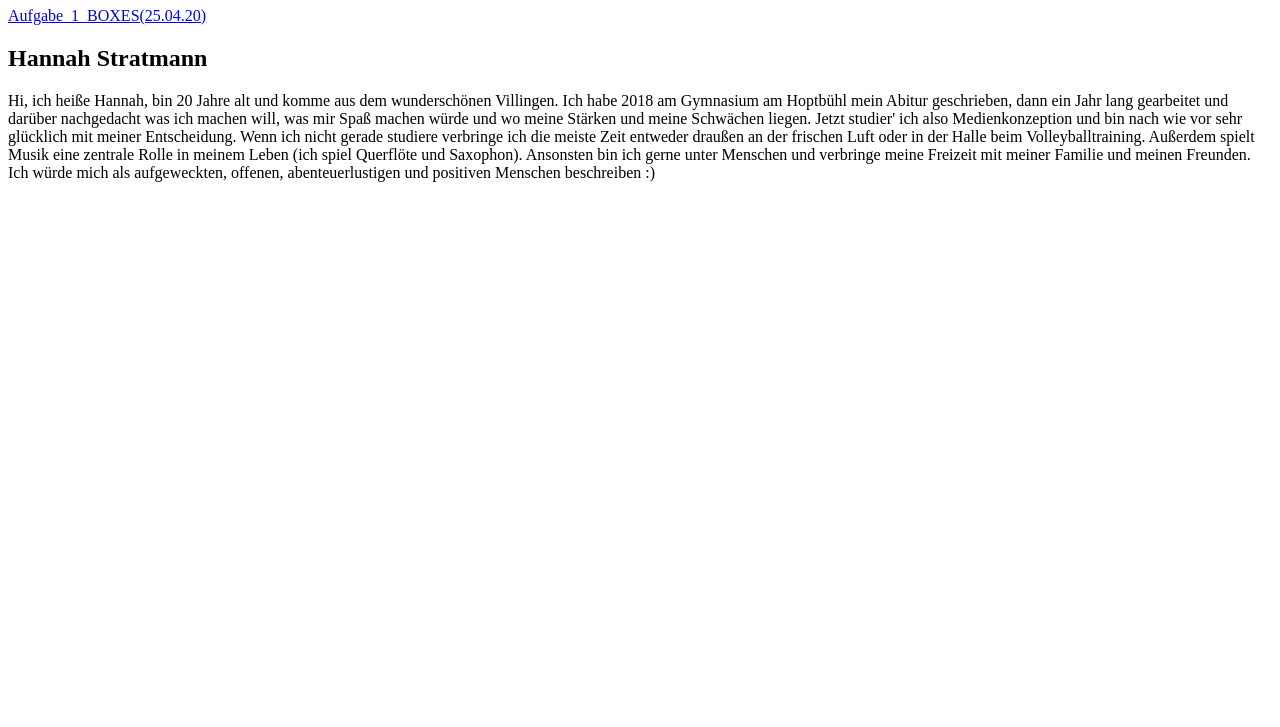
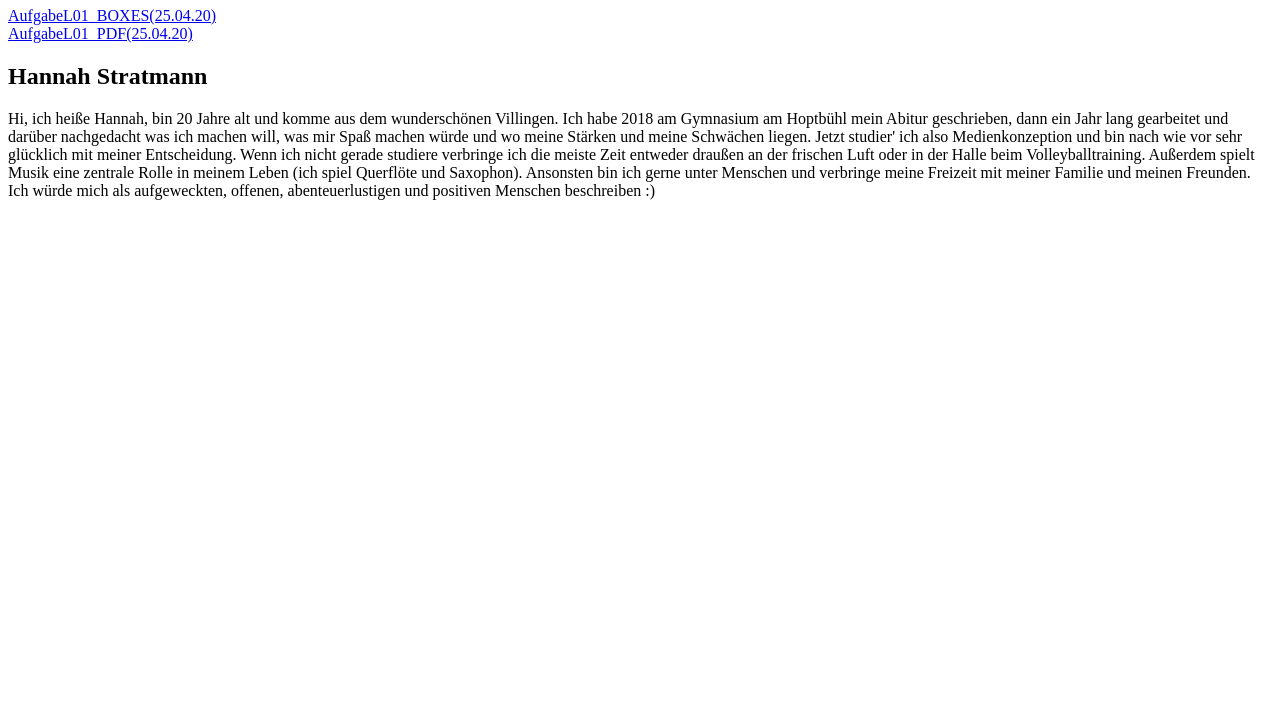
Before and after one commit to Hannah257/EIA2, a plain HTML site: page Steckbrief/steckbrief.htm in a window 1280 px wide. Shown: the part 73-800 px from the top of the page. Drawn offline with Linux system fonts and the light colour scheme.

Commit message:
git commit -m "änderung"

```diff
--- a/Steckbrief/steckbrief.htm
+++ b/Steckbrief/steckbrief.htm
@@ -8,8 +8,8 @@
 <body>
 
 <h1>Aufgaben</h1>
-<nav><a href="../Aufgabe 1/aufgabe_1.html" target="_blank">Aufgabe_1_BOXES(25.04.20)</a></nav>
-<nav><a href="../Aufgabe 1/EIA2_Aufgabe1.pdf" target="_blank"></a></nav>
+<nav><a href="../Aufgabe 1/aufgabe_1.html" target="_blank">AufgabeL01_BOXES(25.04.20)</a></nav>
+<nav><a href="../Aufgabe 1/EIA2_Aufgabe1.pdf" target="_blank">AufgabeL01_PDF(25.04.20)</a></nav>
 
 <h2> Hannah Stratmann</h2>
 	<p> Hi, ich heiße Hannah, bin 20 Jahre alt und komme aus dem wunderschönen Villingen.
```
